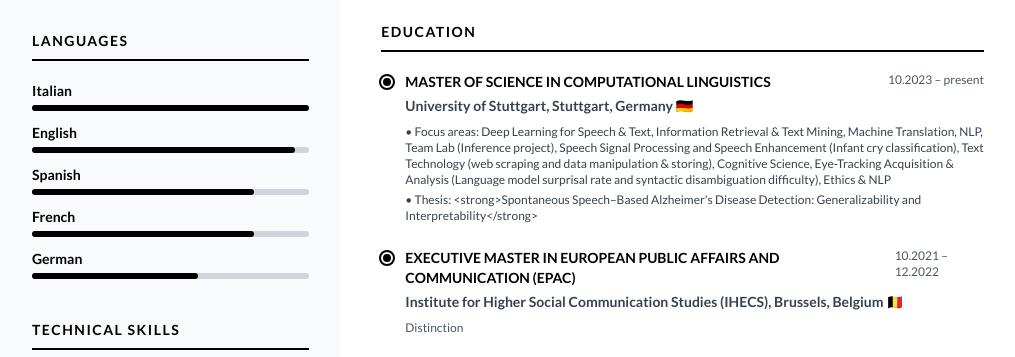
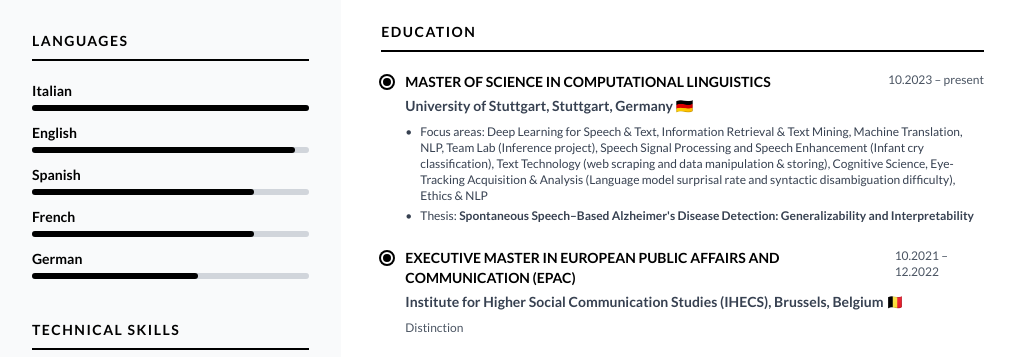
Before and after one commit to gloriagalasso/resume, a website: page index.html in a window 1280 px wide. Shown: the part 401-758 px from the top of the page, without its empty margins (128-1143 px from the left). Drawn offline with nearby package versions, Linux system fonts and the light colour scheme.

Commit message:
Sanitize education details with DOMPurify in index.html
Updated the rendering of education details to use v-html with sanitized content via DOMPurify, preventing potential XSS vulnerabilities. Added DOMPurify CDN script and a sanitize method to the Vue app. Also updated presentation-letter.pdf.

```diff
--- a/index.html
+++ b/index.html
@@ -254,7 +254,10 @@
                             <p class="text-sm font-semibold text-gray-700 mb-2">{{ edu.school }}, {{ edu.location }}</p>
                             <p v-if="edu.grade" class="text-xs text-gray-600 mb-2">{{ edu.grade }}</p>
                             <div v-if="edu.details" class="text-xs text-gray-700 space-y-1">
-                                <p v-for="(detail, index) in edu.details" :key="index">• {{ detail }}</p>
+                                <div v-for="(detail, index) in edu.details" :key="index" class="flex gap-2">
+                                    <span>•</span>
+                                    <span v-html="sanitize(detail)"></span>
+                                </div>
                             </div>
                         </div>
                     </div>
@@ -301,6 +304,7 @@
         </div>
     </div>
 
+    <script src="https://cdn.jsdelivr.net/npm/dompurify@2.4.0/dist/purify.min.js"></script>
     <script src="https://cdn.jsdelivr.net/npm/vue@3/dist/vue.global.js"></script>
     <script>
         const { createApp } = Vue;
@@ -361,6 +365,11 @@
                         document.body.style.fontFamily = `'${this.fontFamily}', sans-serif`;
                     }
                 }
+                ,
+                sanitize(html) {
+                    if (typeof DOMPurify !== 'undefined') return DOMPurify.sanitize(html);
+                    return html;
+                }
             }
         }).mount('#app');
     </script>
```
Also changed, not shown: 1 other file.
